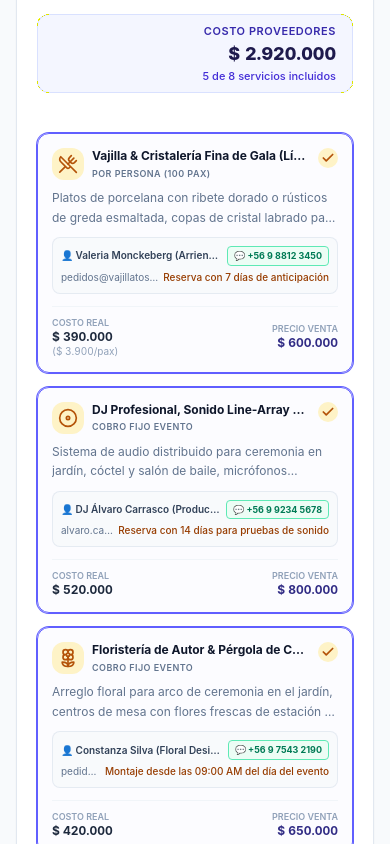
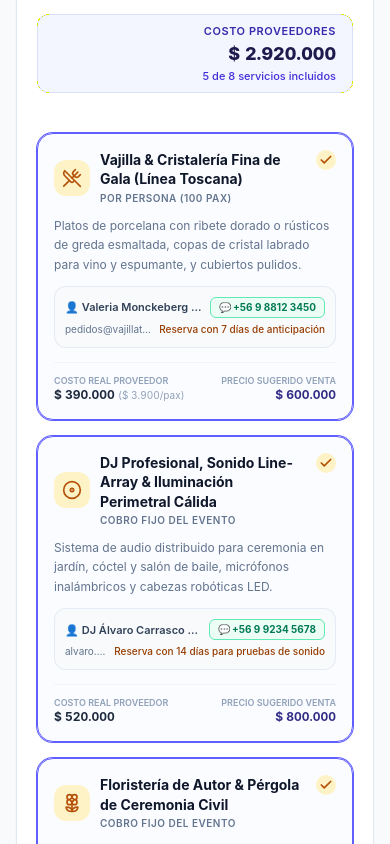
Before and after one commit to csepulveda1967-dev/centro-de-eventos, a React (Vite) app: page / in a window 390 px wide. Shown: the part 3660-4504 px from the top of the page. Built offline with nearby package versions, Linux system fonts and the light colour scheme; no server answers; the database is empty.

Commit message:
refactor: update supplier grid layout and styling
Change provider list from 3 columns to 2 and update card styling for improved visual consistency and responsiveness.

```diff
--- a/src/components/Modulo3Proveedores.tsx
+++ b/src/components/Modulo3Proveedores.tsx
@@ -95,8 +95,8 @@ export const Modulo3Proveedores: React.FC<Modulo3ProveedoresProps> = ({
         </div>
       </div>
 
-      {/* Lista de Checkboxes interactivos en 3 columnas por fila */}
-      <div className="mt-5 grid grid-cols-1 sm:grid-cols-2 md:grid-cols-3 gap-3.5">
+      {/* Lista de Checkboxes interactivos: 1 y 1 en cada columna (2 columnas) */}
+      <div className="mt-5 grid grid-cols-1 md:grid-cols-2 gap-4">
         {proveedores.map((p) => {
           const isSelected = !!proveedoresSeleccionados[p.id];
           const costoCalculado = p.tipoCobro === 'por_persona' ? p.costo * invitados : p.costo;
@@ -106,29 +106,29 @@ export const Modulo3Proveedores: React.FC<Modulo3ProveedoresProps> = ({
             <div
               key={p.id}
               onClick={() => onToggleProveedor(p.id)}
-              className={`rounded-xl border p-3.5 cursor-pointer transition-all duration-150 flex flex-col justify-between ${
+              className={`rounded-2xl border p-4 sm:p-4.5 cursor-pointer transition-all duration-150 flex flex-col justify-between ${
                 isSelected
-                  ? 'border-indigo-500 bg-indigo-50/20 shadow-xs ring-1 ring-indigo-500'
+                  ? 'border-indigo-500 bg-indigo-50/25 shadow-xs ring-1 ring-indigo-500'
                   : 'border-slate-200 bg-white hover:border-slate-300 hover:bg-slate-50/60'
               }`}
             >
               <div>
-                <div className="flex items-start justify-between gap-2.5">
-                  <div className="flex items-center gap-2 min-w-0">
-                    <div className="p-1.5 rounded-lg bg-slate-100/80 shrink-0">
+                <div className="flex items-start justify-between gap-3">
+                  <div className="flex items-center gap-2.5 min-w-0">
+                    <div className="p-2 rounded-xl bg-slate-100/90 shrink-0">
                       {renderIcon(p.iconName)}
                     </div>
                     <div className="min-w-0">
-                      <h3 className="text-xs sm:text-sm font-bold text-slate-900 leading-snug truncate" title={p.nombre}>
+                      <h3 className="text-sm font-bold text-slate-900 leading-snug" title={p.nombre}>
                         {p.nombre}
                       </h3>
-                      <div className="flex items-center gap-1 flex-wrap mt-0.5">
-                        <span className="text-[9px] font-semibold text-slate-500 uppercase tracking-wider">
-                          {p.tipoCobro === 'por_persona' ? `Por persona (${invitados} pax)` : 'Cobro fijo evento'}
+                      <div className="flex items-center gap-1.5 flex-wrap mt-0.5">
+                        <span className="text-[10px] font-semibold text-slate-500 uppercase tracking-wider">
+                          {p.tipoCobro === 'por_persona' ? `Por persona (${invitados} pax)` : 'Cobro fijo del evento'}
                         </span>
                         {p.recetaVinculadaNombre && (
-                          <span className="text-[8px] font-extrabold text-amber-800 bg-amber-100 border border-amber-300 px-1.5 py-0.2 rounded-full truncate max-w-[120px]">
-                            {p.recetaVinculadaNombre}
+                          <span className="text-[9px] font-extrabold text-amber-800 bg-amber-100 border border-amber-300 px-2 py-0.5 rounded-full">
+                            Ficha: {p.recetaVinculadaNombre}
                           </span>
                         )}
                       </div>
@@ -143,16 +143,16 @@ export const Modulo3Proveedores: React.FC<Modulo3ProveedoresProps> = ({
                   </div>
                 </div>
 
-                <p className="text-xs text-slate-500 mt-2 line-clamp-2 leading-relaxed">
+                <p className="text-xs text-slate-500 mt-2.5 leading-relaxed">
                   {p.descripcion}
                 </p>
 
                 {/* Datos de Contacto de Pedidos / Coordinación */}
                 {(p.contactoNombre || p.telefonoPedidos) && (
-                  <div className="mt-2.5 p-2 rounded-lg bg-slate-50 border border-slate-200/80 text-[11px] space-y-1">
-                    <div className="flex items-center justify-between gap-1.5">
-                      <span className="text-slate-700 font-semibold truncate text-[10px] sm:text-[11px]" title={p.contactoNombre}>
-                        👤 {p.contactoNombre || 'Contacto'}
+                  <div className="mt-3 p-2.5 rounded-xl bg-slate-50 border border-slate-200/80 text-[11px] space-y-1">
+                    <div className="flex items-center justify-between gap-2">
+                      <span className="text-slate-700 font-semibold truncate text-[11px]" title={p.contactoNombre}>
+                        👤 {p.contactoNombre || 'Contacto Comercial'}
                       </span>
                       {p.telefonoPedidos && (
                         <a
@@ -160,15 +160,15 @@ export const Modulo3Proveedores: React.FC<Modulo3ProveedoresProps> = ({
                           target="_blank"
                           rel="noopener noreferrer"
                           onClick={(e) => e.stopPropagation()}
-                          className="inline-flex items-center gap-1 text-[9px] font-bold text-emerald-700 bg-emerald-50 hover:bg-emerald-100 border border-emerald-300 px-1.5 py-0.5 rounded transition-colors shrink-0"
+                          className="inline-flex items-center gap-1 text-[10px] font-bold text-emerald-700 bg-emerald-50 hover:bg-emerald-100 border border-emerald-300 px-2 py-0.5 rounded-md transition-colors shrink-0"
                           title="Enviar WhatsApp de coordinación al proveedor"
                         >
                           <span>💬 {p.telefonoPedidos}</span>
                         </a>
                       )}
                     </div>
-                    <div className="flex items-center justify-between text-[10px] text-slate-500 gap-1">
-                      <span className="truncate">{p.emailPedidos || 'Sin correo'}</span>
+                    <div className="flex items-center justify-between text-[10px] text-slate-500 gap-2">
+                      <span className="truncate">{p.emailPedidos || 'Sin correo registrado'}</span>
                       {p.plazoAnticipacion && (
                         <span className="text-amber-800 font-medium shrink-0">{p.plazoAnticipacion}</span>
                       )}
@@ -178,13 +178,13 @@ export const Modulo3Proveedores: React.FC<Modulo3ProveedoresProps> = ({
               </div>
 
               {/* Pie de Precios */}
-              <div className="mt-3 pt-2.5 border-t border-slate-100 flex items-center justify-between text-xs">
+              <div className="mt-3.5 pt-3 border-t border-slate-100 flex items-center justify-between text-xs">
                 <div>
-                  <span className="text-slate-400 block text-[9px] uppercase font-semibold">Costo Real</span>
-                  <div className="font-bold text-slate-800 text-xs tabular-nums">
+                  <span className="text-slate-400 block text-[9px] uppercase font-semibold">Costo Real Proveedor</span>
+                  <div className="font-bold text-slate-800 text-xs sm:text-sm tabular-nums">
                     {formatMoneda(costoCalculado)}{' '}
                     {p.tipoCobro === 'por_persona' && (
-                      <span className="font-normal text-slate-400 text-[10px] block sm:inline">
+                      <span className="font-normal text-slate-400 text-[10px]">
                         ({formatMoneda(p.costo)}/pax)
                       </span>
                     )}
@@ -192,8 +192,8 @@ export const Modulo3Proveedores: React.FC<Modulo3ProveedoresProps> = ({
                 </div>
 
                 <div className="text-right">
-                  <span className="text-slate-400 block text-[9px] uppercase font-semibold">Precio Venta</span>
-                  <div className="font-bold text-indigo-900 text-xs tabular-nums">
+                  <span className="text-slate-400 block text-[9px] uppercase font-semibold">Precio Sugerido Venta</span>
+                  <div className="font-bold text-indigo-900 text-xs sm:text-sm tabular-nums">
                     {formatMoneda(precioVentaCalculado)}
                   </div>
                 </div>
```
